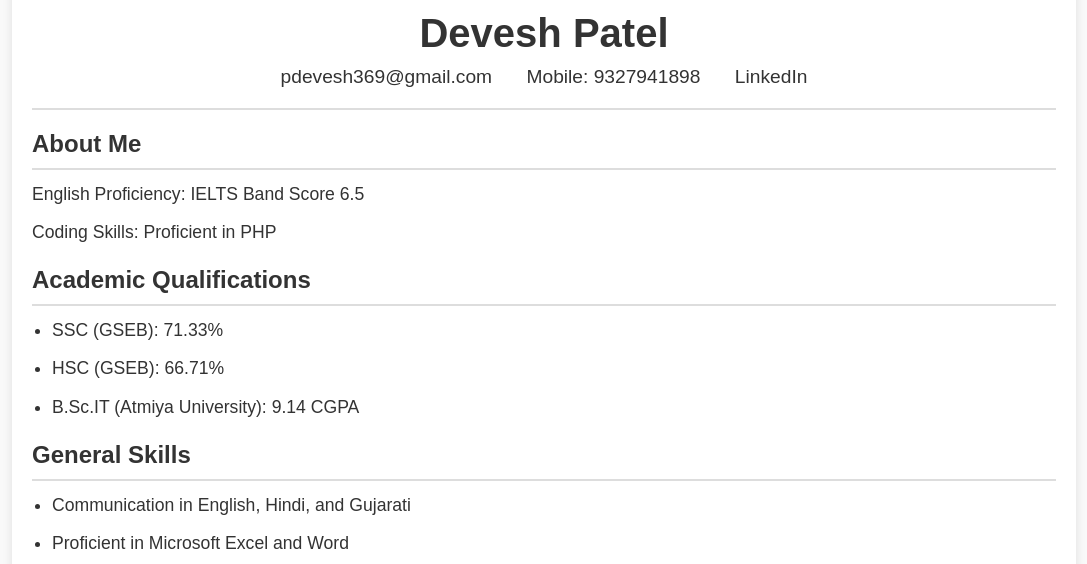
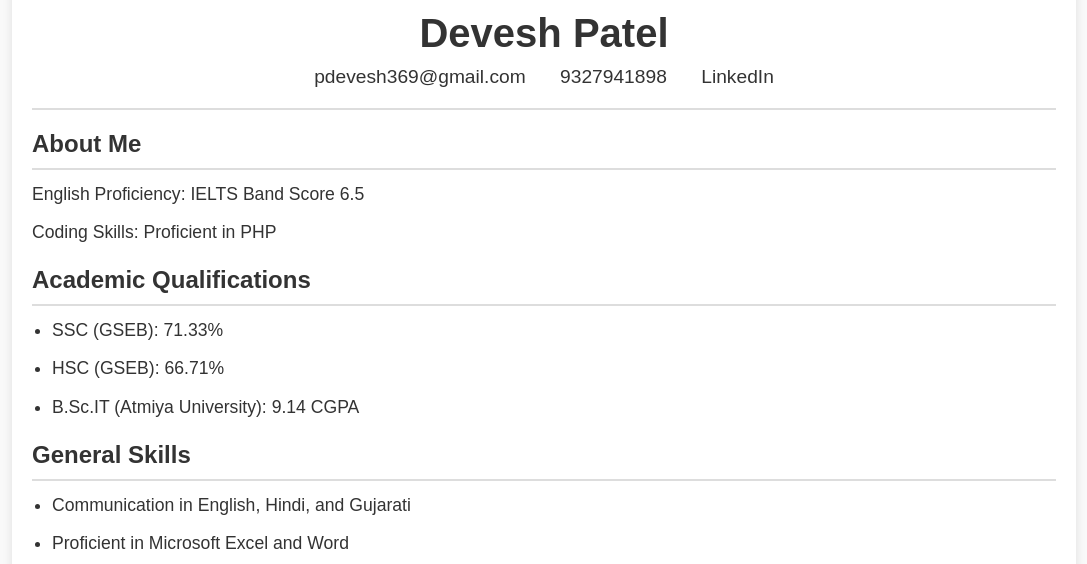
Before and after one commit to Devesh369/INFO, a plain HTML site: page d1.html in a window 1280 px wide. Shown: the part 223-787 px from the top of the page, without its empty margins (96-1183 px from the left). Drawn offline with Linux system fonts and the light colour scheme.

Commit message:
Update d1.html

```diff
--- a/d1.html
+++ b/d1.html
@@ -78,7 +78,7 @@
             <h1>Devesh Patel</h1>
             <ul>
                 <li><a href="mailto:pdevesh369@gmail.com">pdevesh369@gmail.com</a></li>
-                <li>Mobile: <a href="tel:+919327941898">9327941898</a></li>
+                <li><a href="tel:+919327941898">9327941898</a></li>
                 <li><a href="http://linkedin.com/in/devesh-patel-8b4a20243" target="_blank">LinkedIn</a></li>
             </ul>
         </header>
```
